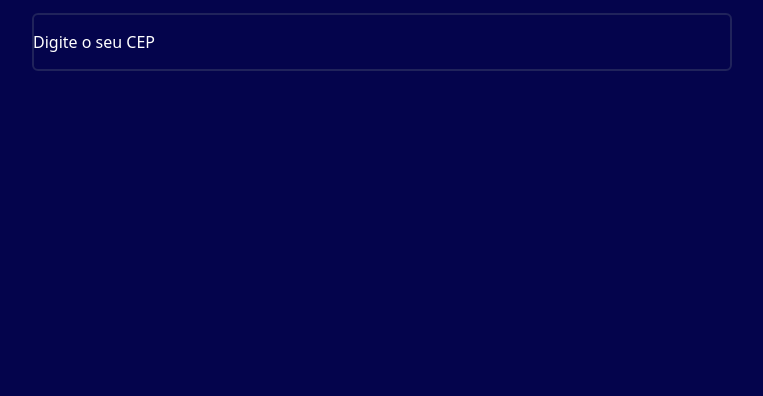
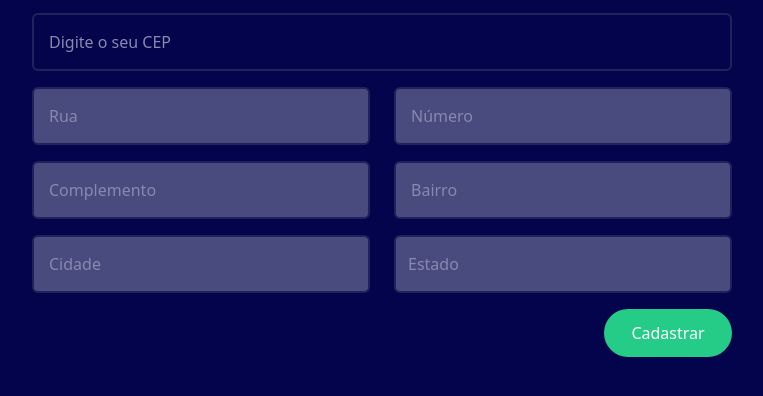
Before and after one commit to luiizsilverio/js-viacep, a plain HTML site: page index.html in a window 1280 px wide. Shown: the part 220-616 px from the top of the page, without its empty margins (258-1021 px from the left). Drawn offline with nearby package versions, Linux system fonts and the light colour scheme.

Commit message:
html e css Ok

```diff
--- a/css/styles.css
+++ b/css/styles.css
@@ -104,3 +104,30 @@
   border: 2px solid var(--border-color);
   color: var(--primary-color);
 }
+
+#order-form-container select {
+  padding: 1rem .75rem;
+}
+
+#order-form-container label {
+  color: var(--text-color);
+  left: 1em;
+}
+
+#order-form-container input:disabled,
+#order-form-container select:disabled {
+  background: var(--secondary-bg-color);
+  color: var(--text-color);
+}
+
+#order-form-container input:focus {
+  border-color: var(--secondary-color);
+}
+
+#save-btn {
+  background-color: #25cc88;
+  border: none;
+  height: 3em;
+  width: 8em;
+  border-radius: 1.5rem;
+}
--- a/index.html
+++ b/index.html
@@ -55,7 +55,7 @@
       <div class="row mb-3">
         <div class="form-floating">
           <input type="text"
-            class="form-control shadow-none
+            class="form-control shadow-none"
             id="cep" name="cep"
             placeholder="Digite o seu CEP"
             minlength="8" maxlength="8"
@@ -64,6 +64,113 @@
           <label for="cep">Digite o seu CEP</label>
         </div>
       </div>
+
+      <div class="row mb-3">
+        <div class="form-floating col-12 col-sm-6 mb-3 mb-sm-0">
+          <input type="text"
+            class="form-control shadow-none"
+            id="address" name="address"
+            placeholder="Rua"
+            required
+            disabled
+            data-input
+          />
+          <label for="address">Rua</label>
+        </div>
+        <div class="form-floating col-12 col-sm-6">
+          <input type="text"
+            class="form-control shadow-none"
+            id="number" name="number"
+            placeholder="Número"
+            required
+            disabled
+            data-input
+          />
+          <label for="number">Número</label>
+        </div>
+      </div>
+
+      <div class="row mb-3">
+        <div class="form-floating col-12 col-sm-6 mb-3 mb-sm-0">
+          <input type="text"
+            class="form-control shadow-none"
+            id="complement" name="complement"
+            placeholder="Complemento"
+            disabled
+            data-input
+          />
+          <label for="complement">Complemento</label>
+        </div>
+        <div class="form-floating col-12 col-sm-6">
+          <input type="text"
+            class="form-control shadow-none"
+            id="neighborhood" name="neighborhood"
+            placeholder="Bairro"
+            required
+            disabled
+            data-input
+          />
+          <label for="neighborhood">Bairro</label>
+        </div>
+      </div>
+
+      <div class="row mb-3">
+        <div class="form-floating col-12 col-sm-6 mb-3 mb-sm-0">
+          <input type="text"
+            class="form-control shadow-none"
+            id="city" name="city"
+            placeholder="Cidade"
+            required
+            disabled
+            data-input
+          />
+          <label for="city">Cidade</label>
+        </div>
+        <div class="form-floating col-12 col-sm-6">
+          <select
+            name="region" id="region"
+            class="form-select shadow-none"
+            required
+            disabled
+            data-input
+          >
+            <option selected>Estado</option>
+            <option value="AC">Acre</option>
+            <option value="AL">Alagoas</option>
+            <option value="AP">Amapá</option>
+            <option value="AM">Amazonas</option>
+            <option value="BA">Bahia</option>
+            <option value="CE">Ceará</option>
+            <option value="DF">Distrito Federal</option>
+            <option value="ES">Espírito Santo</option>
+            <option value="GO">Goiás</option>
+            <option value="MA">Maranhão</option>
+            <option value="MT">Mato Grosso</option>
+            <option value="MS">Mato Grosso do Sul</option>
+            <option value="MG">Minas Gerais</option>
+            <option value="PA">Pará</option>
+            <option value="PB">Paraíba</option>
+            <option value="PR">Paraná</option>
+            <option value="PE">Pernambuco</option>
+            <option value="PI">Piauí</option>
+            <option value="RJ">Rio de Janeiro</option>
+            <option value="RN">Rio Grande do Norte</option>
+            <option value="RS">Rio Grande do Sul</option>
+            <option value="RO">Rondônia</option>
+            <option value="RR">Roraima</option>
+            <option value="SC">Santa Catarina</option>
+            <option value="SP">São Paulo</option>
+            <option value="SE">Sergipe</option>
+            <option value="TO">Tocantins</option>
+          </select>
+        </div>
+      </div>
+
+      <div class="d-flex justify-content-end">
+        <button id="save-btn" type="submit" class="btn btn-primary">
+          Cadastrar
+        </button>
+      </div>
     </form>
   </div>
 </body>
```
